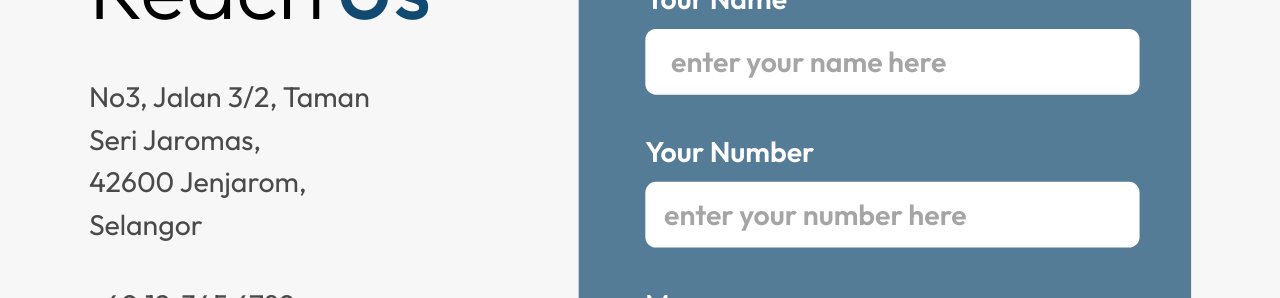
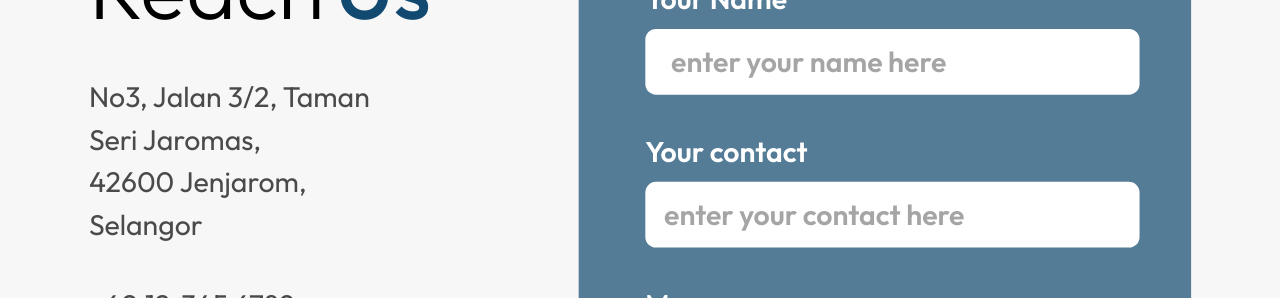
Before and after one commit to Aryanranjan1/kedai-basikal-sukmar, a Next.js app: page /contact in a window 1280 px wide. Shown: the part 860-1158 px from the top of the page. Built offline with nearby package versions, Linux system fonts and the light colour scheme.

Commit message:
changed contact

```diff
--- a/src/components/sections/ContactSection.tsx
+++ b/src/components/sections/ContactSection.tsx
@@ -114,7 +114,7 @@ const ContactSection: React.FC = () => {
                     </div>
 
                     <div style={{ marginBottom: '40px' }}>
-                        <label htmlFor="number" style={{ left: 0, top: 0, position: 'relative', color: 'white', fontSize: 32, fontFamily: 'Outfit', fontWeight: '600', wordWrap: 'break-word', display: 'block', marginBottom: '10px' }}>Your Number</label>
+                        <label htmlFor="number" style={{ left: 0, top: 0, position: 'relative', color: 'white', fontSize: 32, fontFamily: 'Outfit', fontWeight: '600', wordWrap: 'break-word', display: 'block', marginBottom: '10px' }}>Your contact</label>
                         <div style={{ width: 556, height: 74, background: 'white', overflow: 'hidden', borderRadius: 12 }}>
                             <input
                                 type="text"
@@ -122,7 +122,7 @@ const ContactSection: React.FC = () => {
                                 name="number"
                                 value={formData.number}
                                 onChange={handleChange}
-                                placeholder="enter your number here"
+                                placeholder="enter your contact here"
                                 style={{
                                     width: '100%', height: '100%', border: 'none', background: 'transparent',
                                     paddingLeft: '21px', fontSize: 32, fontFamily: 'Outfit', fontWeight: '600',
```
